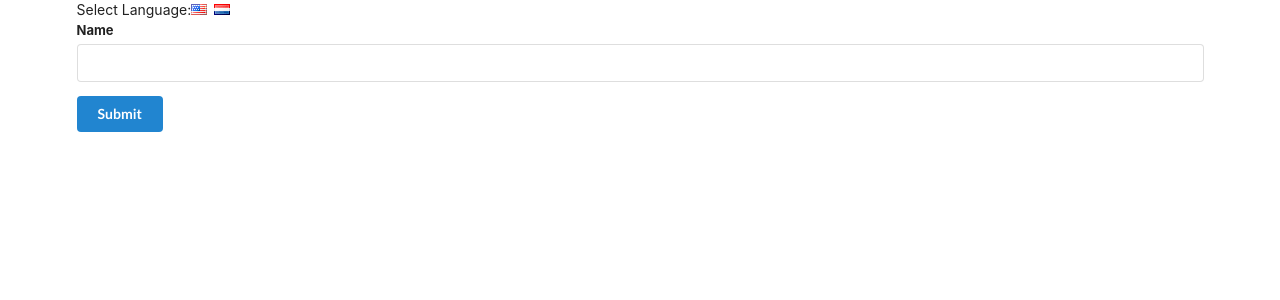
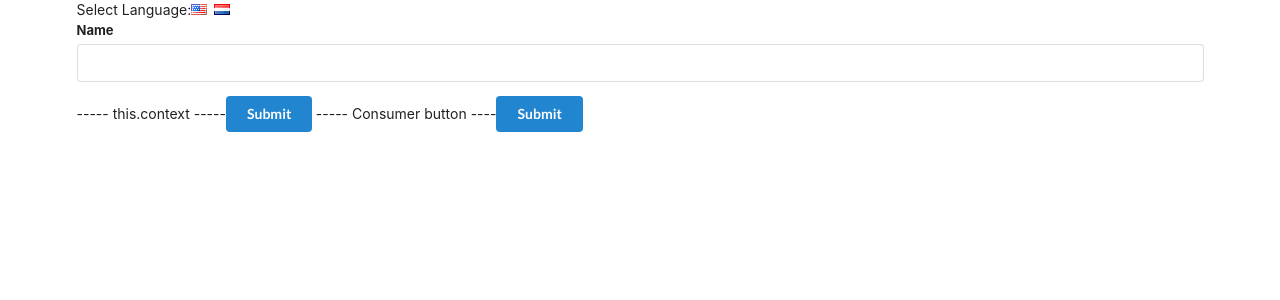
Before and after one commit to JigishS/reactjs-context-translate-language, a React (Create React App) app: page / in a window 1280 px wide. Shown: the top 300 px of the page. Built offline with nearby package versions, Linux system fonts and the light colour scheme.

Commit message:
Context - this.context, Provider & Consumer

```diff
--- a/src/App.js
+++ b/src/App.js
@@ -1,6 +1,7 @@
 import "./App.css";
 import React from "react";
 import UserCreate from "./components/UserCreate";
+import LanguageContext from "./components/contexts/LanguageContext";
 
 class App extends React.Component {
   state = { language: "english" };
@@ -23,7 +24,9 @@ class App extends React.Component {
             onClick={() => this.onLanguageChange("dutch")}
           />
         </div>
-        <UserCreate />
+        <LanguageContext.Provider value={this.state.language}>
+          <UserCreate />
+        </LanguageContext.Provider>
       </div>
     );
   }
--- /dev/null
+++ b/src/components/ButtonConsumer.js
@@ -0,0 +1,20 @@
+import React from "react";
+import LanguageContext from "./contexts/LanguageContext";
+
+class ButtonConsumer extends React.Component {
+  renderSubmit = (value) => {
+    return value === "english" ? "Submit" : "Voorleggen";
+  };
+
+  render() {
+    return (
+      <button className="ui button primary">
+        <LanguageContext.Consumer>
+          {(value) => this.renderSubmit(value)}
+        </LanguageContext.Consumer>
+      </button>
+    );
+  }
+}
+
+export default ButtonConsumer;
--- a/src/components/UserCreate.js
+++ b/src/components/UserCreate.js
@@ -1,11 +1,15 @@
 import Button from "./Button";
+import ButtonConsumer from "./ButtonConsumer";
 import Field from "./Field";
 
 function UserCreate() {
   return (
     <div className="ui form">
       <Field />
+      ----- this.context -----
       <Button />
+      ----- Consumer button ----
+      <ButtonConsumer />
     </div>
   );
 }
```
